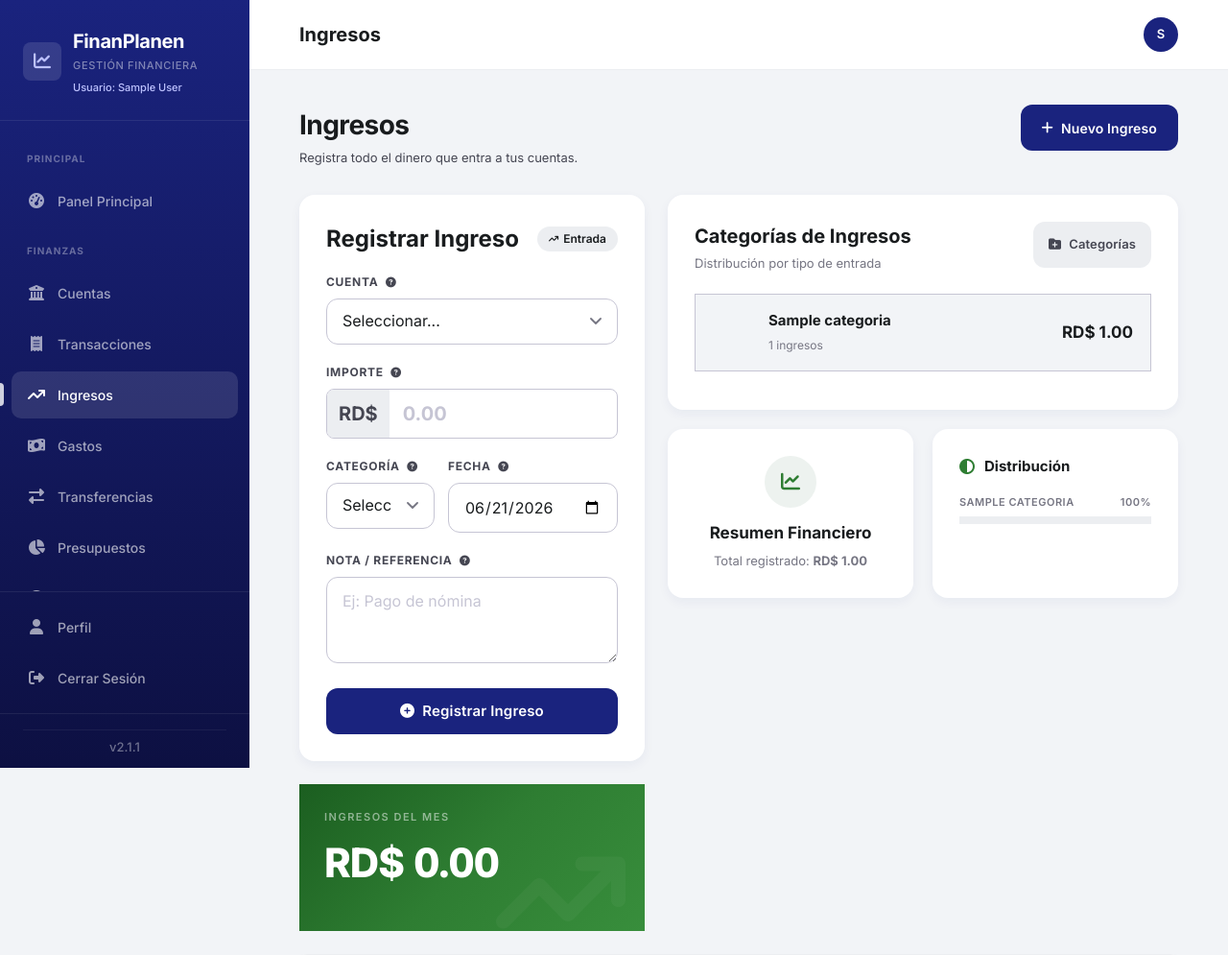
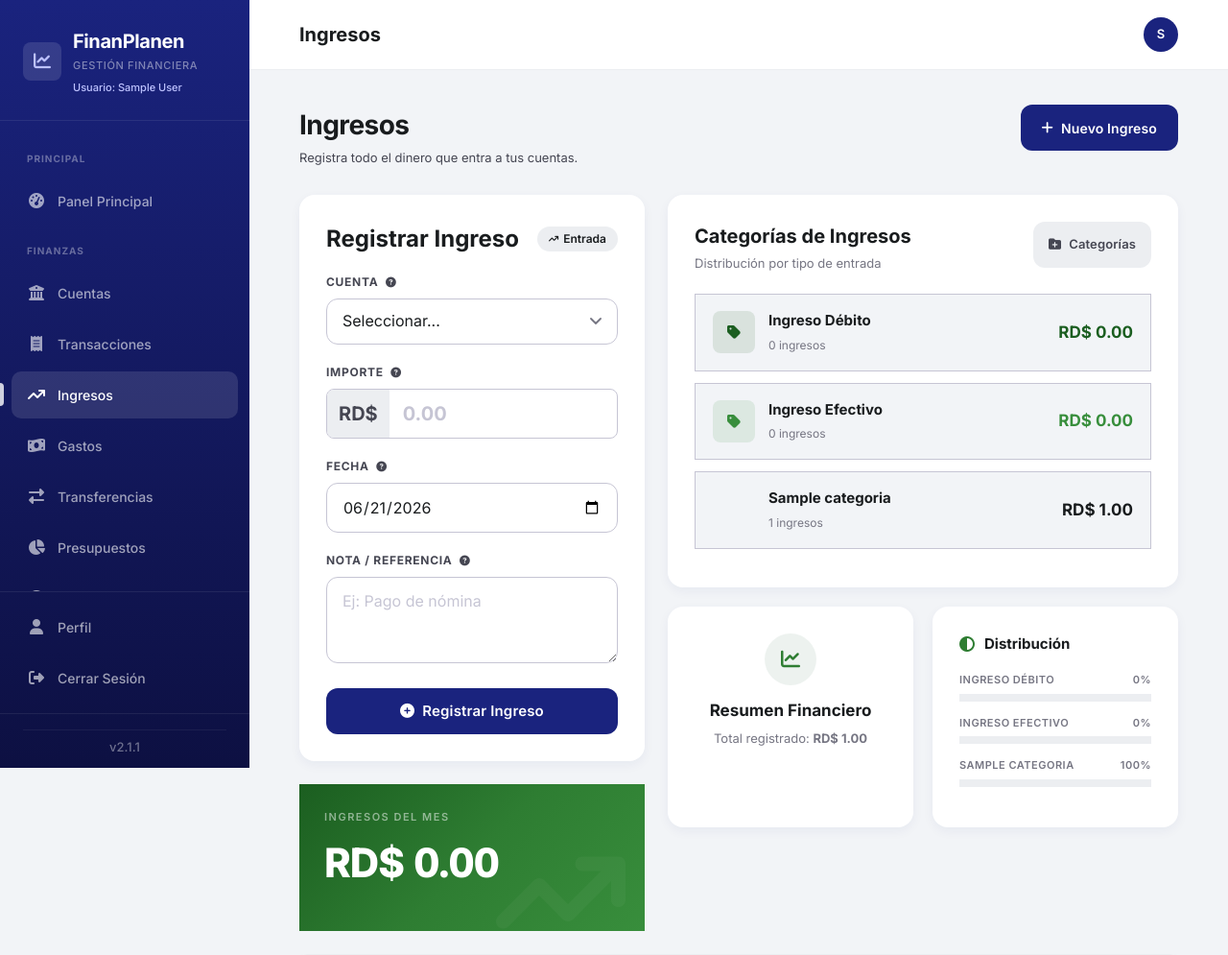
Before and after one commit to Code-Castor28/finanplanen, a Django app: page /transacciones/ingresos/ in a window 1280 px wide. Shown: the top 995 px of the page at 96% size. Run offline with Django 4.2, Linux system fonts and the light colour scheme; a user stored in the database is signed in; tables that the repository leaves empty hold one stand-in row (values such as "Sample post"); parts of the project's set-up code (start-up, migrations or seed data) failed here and were passed over; some libraries are stand-ins or nearby versions.

Commit message:
refactor(aoutocategoria): se regitro categoria auto para los tipo de cuentas

```diff
--- a/apps/transactions/forms.py
+++ b/apps/transactions/forms.py
@@ -5,10 +5,9 @@ from .models import Ingreso, Gasto
 class IngresoForm(forms.ModelForm):
     class Meta:
         model = Ingreso
-        fields = ['cuenta', 'categoria', 'monto', 'fecha', 'nota', 'comprobante']
+        fields = ['cuenta', 'monto', 'fecha', 'nota', 'comprobante']
         widgets = {
             'cuenta': forms.Select(attrs={'class': 'form-control'}),
-            'categoria': forms.Select(attrs={'class': 'form-control'}),
             'monto': forms.NumberInput(attrs={
                 'placeholder': '0.00', 'step': '0.01',
                 'style': 'border:none;background:transparent;flex:1;min-width:0;padding:10px 12px;font-family:inherit;font-size:14px;outline:none'
--- a/apps/transactions/templates/transactions/ingresos.html
+++ b/apps/transactions/templates/transactions/ingresos.html
@@ -108,18 +108,6 @@
         <div class="field-row">
           <div class="field">
             <label>
-              Categoría
-              <i class="fa-solid fa-circle-question" data-tippy-content="Clasifica este ingreso para llevar el control" style="color:var(--ov,#999);margin-left:4px;cursor:help;font-size:0.9em"></i>
-            </label>
-            <select name="categoria" class="form-control">
-              <option value="">Seleccionar...</option>
-              {% for cat in categorias %}
-              <option value="{{ cat.pk }}">{{ cat.nombre }}</option>
-              {% endfor %}
-            </select>
-          </div>
-          <div class="field">
-            <label>
               Fecha
               <i class="fa-solid fa-circle-question" data-tippy-content="Fecha en que se recibió el ingreso" style="color:var(--ov,#999);margin-left:4px;cursor:help;font-size:0.9em"></i>
             </label>
--- a/apps/transactions/views.py
+++ b/apps/transactions/views.py
@@ -4,13 +4,62 @@ from django.core.paginator import Paginator, PageNotAnInteger, EmptyPage
 from django.db.models import Count, Sum
 from django.http import HttpResponse
 from django.urls import reverse_lazy
+from django.utils.text import slugify
 from django.views.generic import ListView, CreateView, UpdateView, DeleteView
 from .forms import IngresoForm, GastoForm
 from .models import Ingreso, Gasto
 from apps.accounts.models import Cuenta
 from apps.budgets.models import Presupuesto
 from apps.categories.models import Categoria
+from apps.theme.models import Color
 from apps.transfers.models import Transferencia
+
+
+PAGO_TARJETA_SLUG = 'pago-tarjeta'
+
+CAT_INGRESO_MAP = {
+    'debito': ('Ingreso Débito', '#1b5e20'),
+    'efectivo': ('Ingreso Efectivo', '#388e3c'),
+    'credito': ('Pago Tarjeta', '#1565c0'),
+}
+
+
+def _asignar_categoria_ingreso(form, usuario):
+    cuenta = form.cleaned_data['cuenta']
+    nombre_cat, hex_color = CAT_INGRESO_MAP[cuenta.tipo]
+    color_obj, _ = Color.objects.get_or_create(
+        inquilino=usuario.inquilino,
+        slug=slugify(nombre_cat),
+        defaults={'nombre': f'Color {nombre_cat}', 'hex': hex_color, 'usuario': usuario},
+    )
+    categoria, _ = Categoria.objects.get_or_create(
+        inquilino=usuario.inquilino,
+        slug=slugify(nombre_cat),
+        defaults={
+            'nombre': nombre_cat,
+            'usuario': usuario,
+            'color': color_obj,
+        }
+    )
+    form.instance.categoria = categoria
+
+
+def _seed_categorias_ingreso(inquilino, usuario):
+    for nombre_cat, hex_color in CAT_INGRESO_MAP.values():
+        color_obj, _ = Color.objects.get_or_create(
+            inquilino=inquilino,
+            slug=slugify(nombre_cat),
+            defaults={'nombre': f'Color {nombre_cat}', 'hex': hex_color, 'usuario': usuario},
+        )
+        Categoria.objects.get_or_create(
+            inquilino=inquilino,
+            slug=slugify(nombre_cat),
+            defaults={
+                'nombre': nombre_cat,
+                'usuario': usuario,
+                'color': color_obj,
+            }
+        )
 
 
 class InquilinoMixin(LoginRequiredMixin):
@@ -62,8 +111,9 @@ class IngresoLista(InquilinoMixin, ListView):
             inquilino = self.request.user.inquilino
             context['cuentas'] = Cuenta.objects.filter(inquilino=inquilino).order_by('nombre')
 
-            cats = Categoria.objects.filter(inquilino=inquilino).order_by('nombre')
-            ing_agg = Ingreso.objects.filter(inquilino=inquilino).values(
+            _seed_categorias_ingreso(inquilino, self.request.user)
+            cats = Categoria.objects.filter(inquilino=inquilino).exclude(slug=PAGO_TARJETA_SLUG).order_by('nombre')
+            ing_agg = Ingreso.objects.filter(inquilino=inquilino).exclude(categoria__slug=PAGO_TARJETA_SLUG).values(
                 'categoria_id'
             ).annotate(
                 total=Sum('monto'), count=Count('id')
@@ -78,7 +128,7 @@ class IngresoLista(InquilinoMixin, ListView):
                 cat.ingresos_count = stats['count']
             context['categorias'] = cats
 
-            qs_all = self.get_queryset()
+            qs_all = self.get_queryset().exclude(categoria__slug=PAGO_TARJETA_SLUG)
             total = qs_all.aggregate(s=Sum('monto'))['s'] or 0
             context['total_ingresos'] = total
 
@@ -87,12 +137,12 @@ class IngresoLista(InquilinoMixin, ListView):
                 inquilino=inquilino,
                 fecha__year=hoy.year,
                 fecha__month=hoy.month
-            )
+            ).exclude(categoria__slug=PAGO_TARJETA_SLUG)
             total_mes = mes_qs.aggregate(s=Sum('monto'))['s'] or 0
             context['total_mes'] = total_mes
 
-            cats_dist = Categoria.objects.filter(inquilino=inquilino).order_by('nombre')
-            ing_dist_agg = Ingreso.objects.filter(inquilino=inquilino).values(
+            cats_dist = Categoria.objects.filter(inquilino=inquilino).exclude(slug=PAGO_TARJETA_SLUG).order_by('nombre')
+            ing_dist_agg = Ingreso.objects.filter(inquilino=inquilino).exclude(categoria__slug=PAGO_TARJETA_SLUG).values(
                 'categoria_id'
             ).annotate(total=Sum('monto'))
             dist_totals = {r['categoria_id']: r['total'] or 0 for r in ing_dist_agg}
@@ -121,6 +171,7 @@ class IngresoCrear(InquilinoMixin, CreateView):
         return reverse_lazy('transactions:ingresos')
 
     def form_valid(self, form):
+        _asignar_categoria_ingreso(form, self.request.user)
         super().form_valid(form)
         response = HttpResponse()
         response['HX-Redirect'] = self.get_success_url()
@@ -141,6 +192,7 @@ class IngresoEditar(InquilinoMixin, UpdateView):
         return reverse_lazy('transactions:ingresos')
 
     def form_valid(self, form):
+        _asignar_categoria_ingreso(form, self.request.user)
         super().form_valid(form)
         response = HttpResponse()
         response['HX-Redirect'] = self.get_success_url()
@@ -450,7 +502,8 @@ class TransaccionLista(LoginRequiredMixin, ListView):
             ).aggregate(s=Sum('balance'))['s'] or 0
 
             total_ingresos = sum(
-                m['monto'] for m in movimientos if m['tipo'] == 'ingreso'
+                m['monto'] for m in movimientos
+                if m['tipo'] == 'ingreso' and m.get('categoria') and m['categoria'].slug != PAGO_TARJETA_SLUG
             )
             total_gastos = sum(
                 m['monto'] for m in movimientos if m['tipo'] == 'gasto'
```
Also changed, not shown: apps/accounts/templates/accounts/Cuenta.html (+6 -5 lines), apps/core/views.py (+6 -3 lines), apps/transactions/templates/transactions/_form_ingreso.html (+0 -8 lines).
